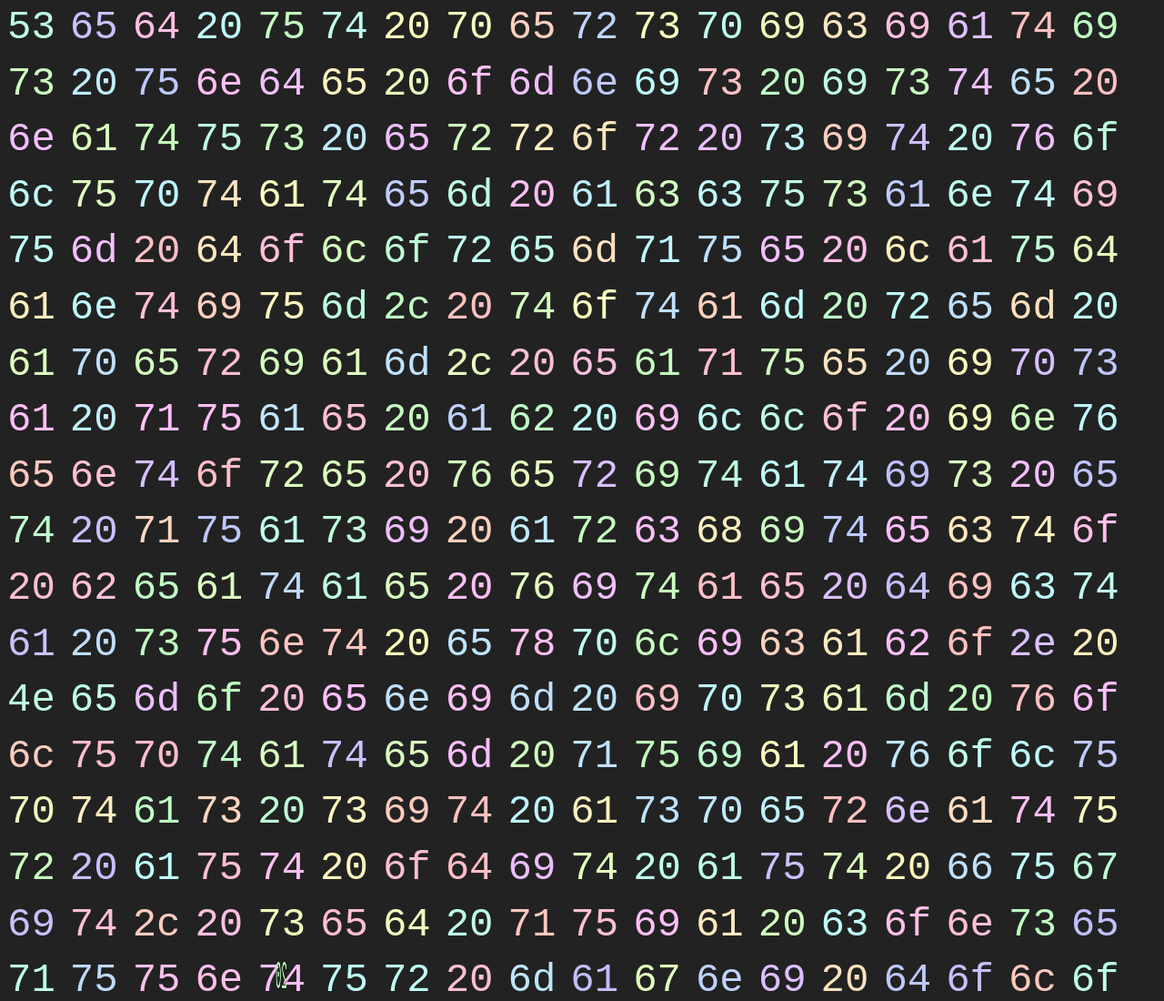
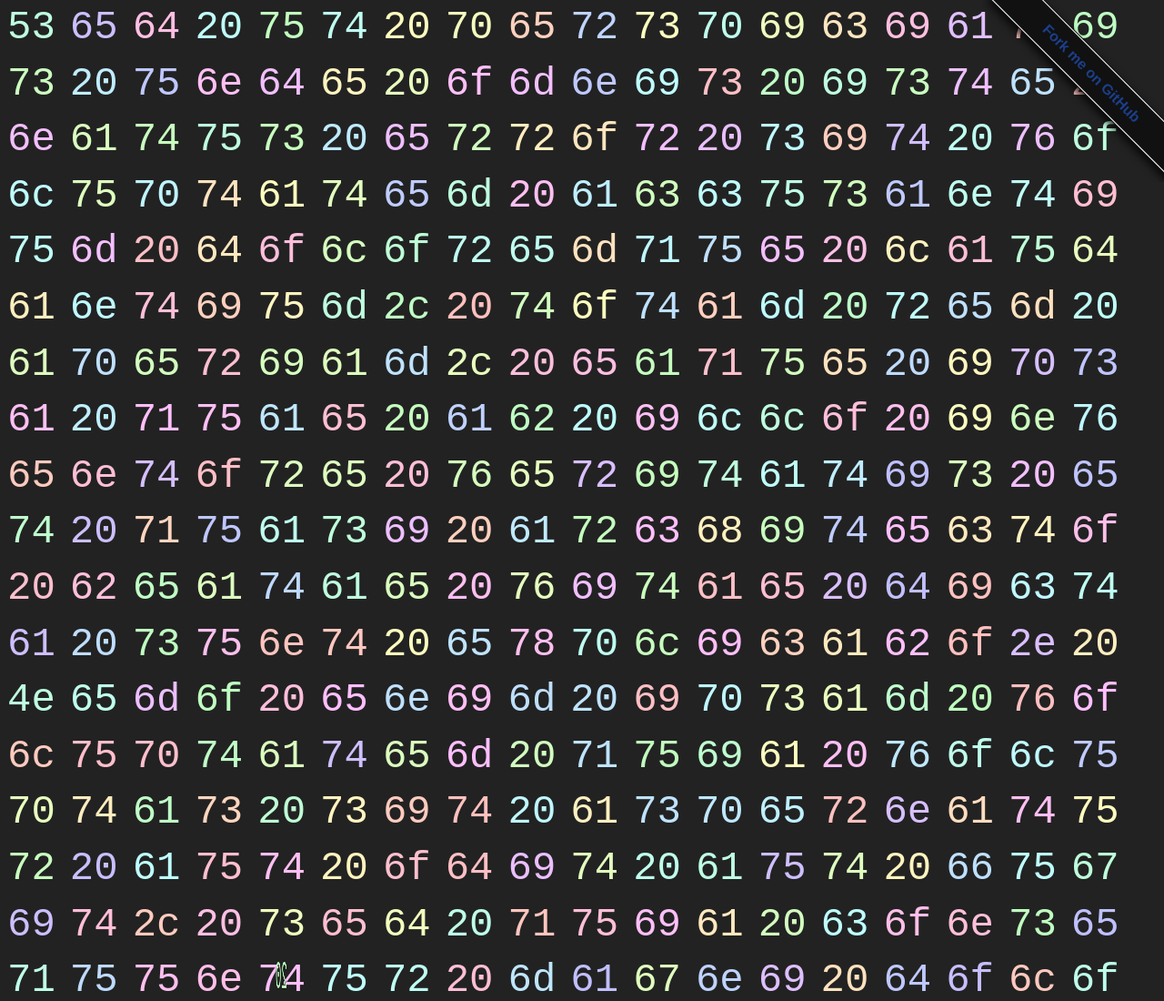
Before and after one commit to doerfli/bytesinmotion, a plain HTML site: page index.html in a window 1280 px wide. Shown: the top 1100 px of the page at 91% size. Drawn offline with Linux system fonts and the light colour scheme; a web font is replaced by a local one.

Commit message:
add forkmeongithub banner

```diff
--- a/index.html
+++ b/index.html
@@ -14,6 +14,7 @@
 </head>
 
 <body>
+  <style>#forkongithub a{background:#111;color:#1B3F8B;text-decoration:none;font-family:arial,sans-serif;text-align:center;font-weight:bold;padding:5px 40px;font-size:1rem;line-height:2rem;position:relative;transition:0.5s;}#forkongithub a:hover{background:#27408B;color:#fff;}#forkongithub a::before,#forkongithub a::after{content:"";width:100%;display:block;position:absolute;top:1px;left:0;height:1px;background:#fff;}#forkongithub a::after{bottom:1px;top:auto;}@media screen and (min-width:800px){#forkongithub{position:absolute;display:block;top:0;right:0;width:200px;overflow:hidden;height:200px;z-index:9999;}#forkongithub a{width:200px;position:absolute;top:60px;right:-60px;transform:rotate(45deg);-webkit-transform:rotate(45deg);-ms-transform:rotate(45deg);-moz-transform:rotate(45deg);-o-transform:rotate(45deg);box-shadow:4px 4px 10px rgba(0,0,0,0.8);}}</style><span id="forkongithub"><a href="https://github.com/doerfli/bytesinmotion">Fork me on GitHub</a></span>
   <div class="main">
   </div>
 
```
